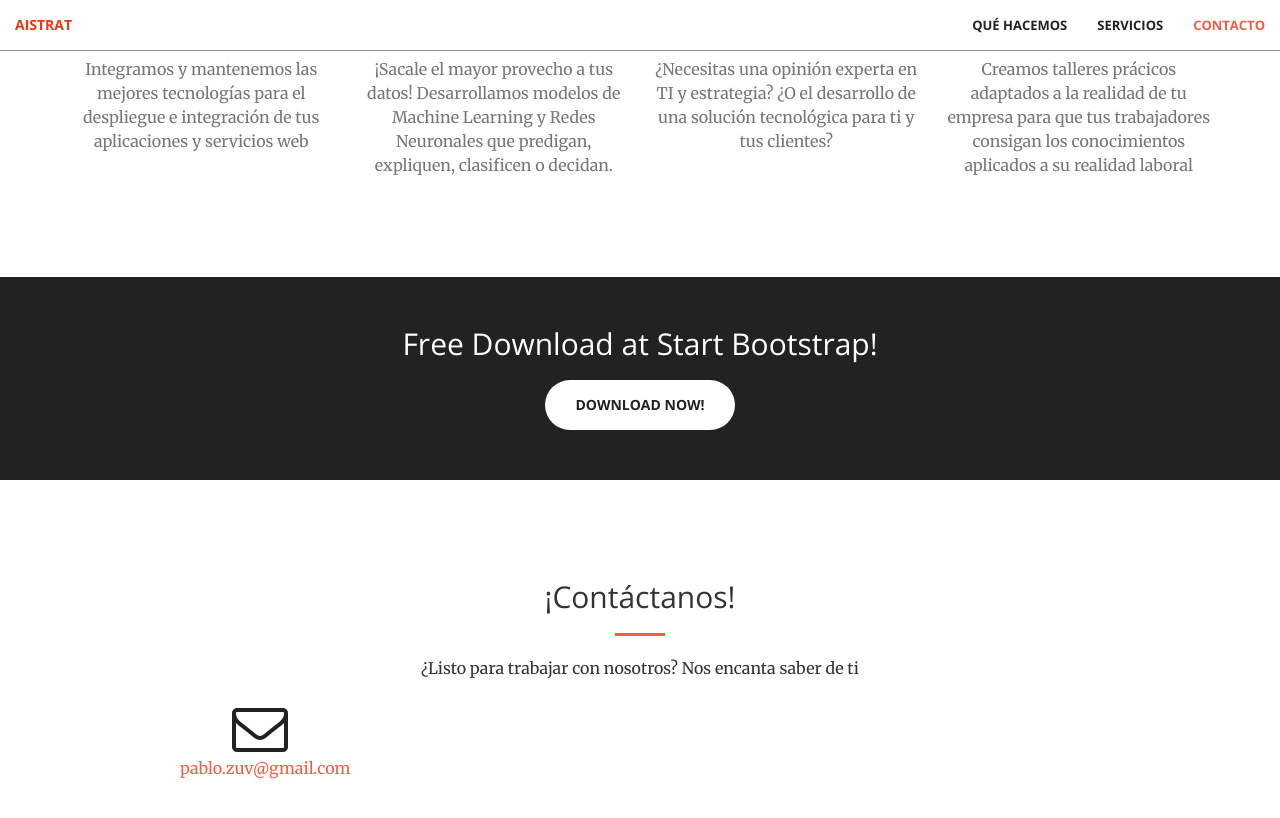
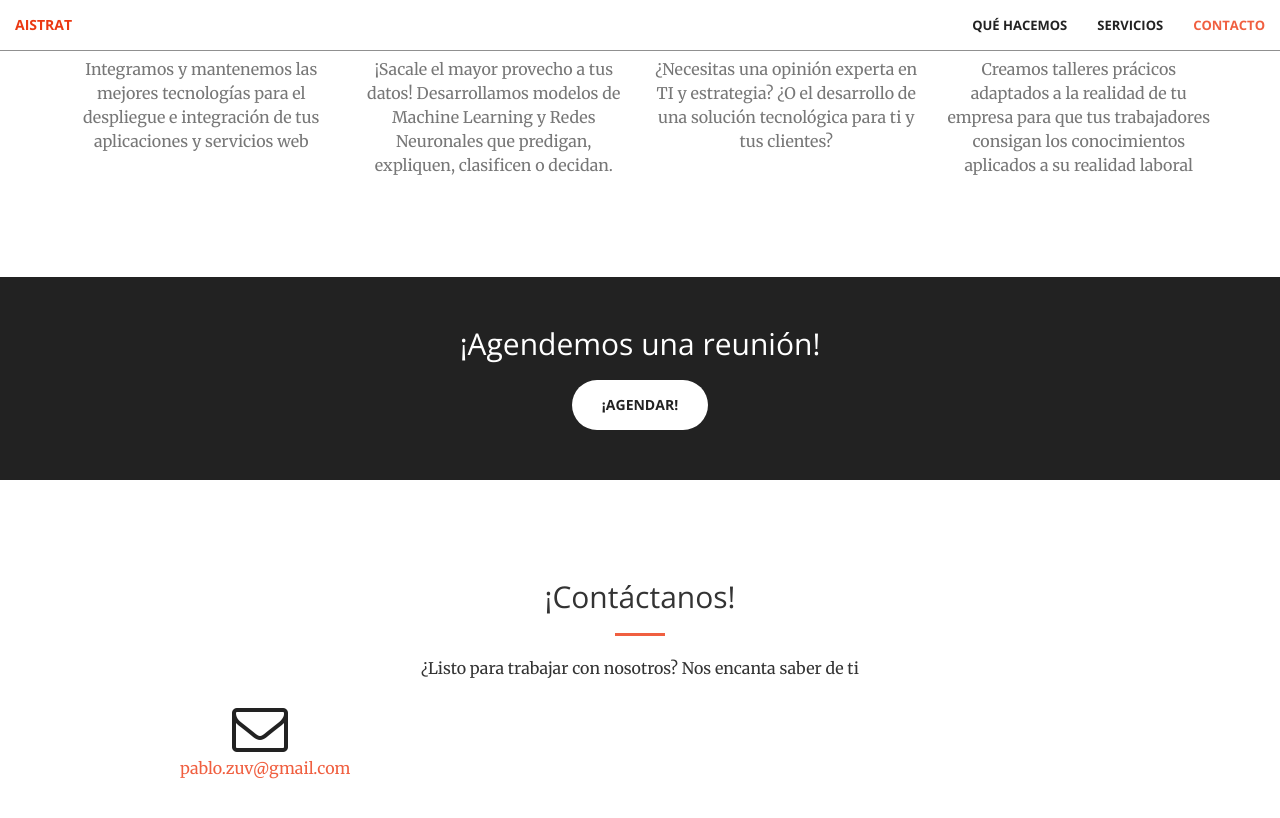
Before and after one commit to PabloZV/PabloZV.github.io, a Jekyll site: the page built from index.html, in a window 1280 px wide and 900 px high, scrolled down 1569 px. Shown: the top 818 px of the window. Built offline with Jekyll 4.4.1, drawn with Linux system fonts in a browser that asks for light colours.

Commit message:
se modifica el aside para que sea un call to action y se modifica un ícolo de serviicios

```diff
--- a/_includes/aside.html
+++ b/_includes/aside.html
@@ -1,8 +1,8 @@
   <aside class="bg-dark">
       <div class="container text-center">
           <div class="call-to-action">
-              <h2>Free Download at Start Bootstrap!</h2>
-              <a href="#" class="btn btn-default btn-xl wow tada">Download Now!</a>
+              <h2>¡Agendemos una reunión!</h2>
+              <a href="#" class="btn btn-default btn-xl wow tada">¡Agendar!</a>
           </div>
       </div>
   </aside>
--- a/_includes/services.html
+++ b/_includes/services.html
@@ -11,7 +11,7 @@
         <div class="row">
             <div class="col-lg-3 col-md-6 text-center">
                 <div class="service-box">
-                    <i class="fa fa-4x fa-diamond wow bounceIn text-primary"></i>
+                    <i class="fa fa-4x fa-solid fa-cubes wow bounceIn text-primary"></i>
                     <h3>Dev Ops As a Service</h3>
                     <p class="text-muted">Integramos y mantenemos las mejores tecnologías para el despliegue e integración de tus aplicaciones y servicios web</p>
                 </div>
```
